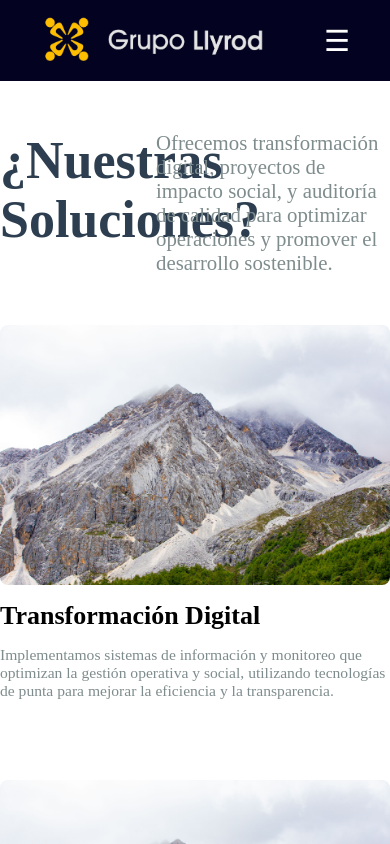
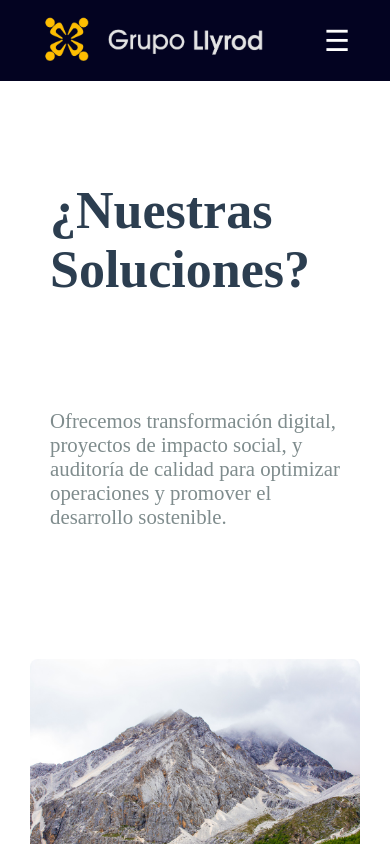
Before and after one commit to JaimeC-coder/LlyrodWeb-dev, a Next.js app: page /home/sectionNosotros in a window 390 px wide. Shown: the top 844 px of the page. Built offline with nearby package versions, Linux system fonts and the light colour scheme.

Commit message:
Actualizar estilos y componentes de la sección "Nosotros"

```diff
--- a/styles/sectionSomos.module.css
+++ b/styles/sectionSomos.module.css
@@ -5,7 +5,9 @@
 }
 .title{
     margin-bottom: 50px;
-    display: flex   ;
+    display: flex ;
+    flex-wrap: wrap;
+
 }
 
 /* Estilo para el título y el párrafo */
@@ -16,12 +18,13 @@
     color: #2c3e50;
     font-weight: bold;
     margin-bottom: 10px;
+    padding: 50px 50px;
 }
 
 .title p {
     width: 60%;
     text-align: start;
-
+    padding: 50px 50px;
     font-size: 2rem;
     color: #7f8c8d;
     margin-bottom: 40px;
@@ -60,3 +63,23 @@
     font-size: 1.5rem;
     color: #7f8c8d;
 }
+@media (max-width: 750px) {
+   .title{
+    flex-direction: column;
+   }
+
+    .title h2 ,.title  p {
+        width: 100%;
+
+    }
+}
+
+
+
+@media (max-width: 400px) {
+   .solutionItem{
+    margin: 30px;
+   }
+
+
+}
```
